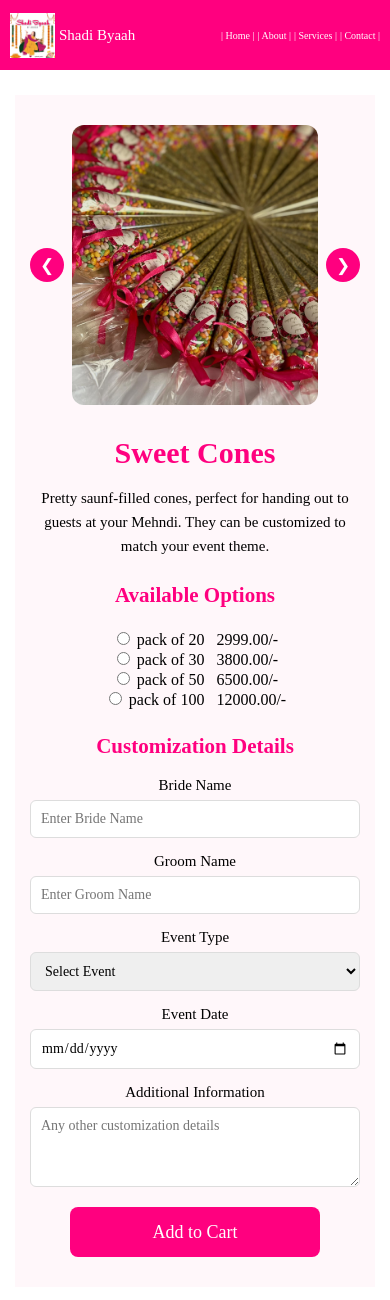
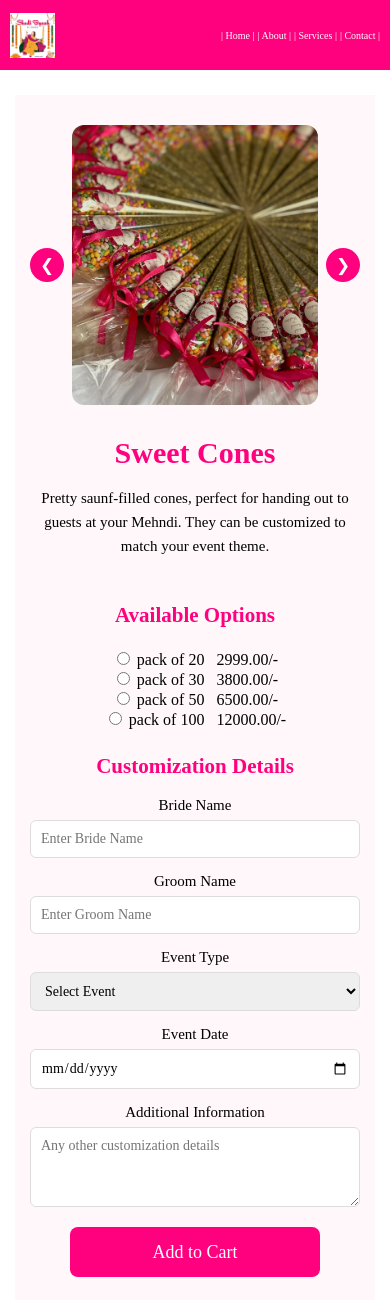
Before and after one commit to arshamshahid123/shadibyaah, a Django app: page /product/1/ in a window 390 px wide. Shown: the top 1300 px of the page. Before the commit the page ends 1257 px from the top, so only its background shows below. Run offline with Django 5.2, Linux system fonts and the light colour scheme; data comes from the database, SQL or seed files in the repository.

Commit message:
Fix mobile layout and product options

```diff
--- a/static/css/style.css
+++ b/static/css/style.css
@@ -852,9 +852,8 @@ header {
     height: 45px;
     object-fit: contain;
 }
-
 .header-left span {
-    font-size: 15px;
+    display: none;
 }
 
 header nav {
@@ -900,7 +899,7 @@ header nav a {
         text-align: center;
     }
 .hero-text h1 {
-    font-size: 30px;
+    font-size: 25px;
     line-height: 1.2;
     margin: 0 0 12px;
     white-space: nowrap;
@@ -1355,3 +1354,27 @@ header nav a {
     }
 
 }
+.options-list {
+    display: flex;
+    flex-direction: column;
+}
+
+.options-list h3 {
+    order: 1;
+}
+
+.options-list .option-row {
+    order: 2;
+}
+@media (max-width: 768px) {
+
+    .categories {
+        padding-top: 8px;
+    }
+
+    .categories h1 {
+        margin-top: 0;
+        margin-bottom: 8px;
+    }
+
+}
```
Also changed, not shown: templates/categories.html (+6 -6 lines), templates/mehndi_favors.html (+6 -6 lines).
